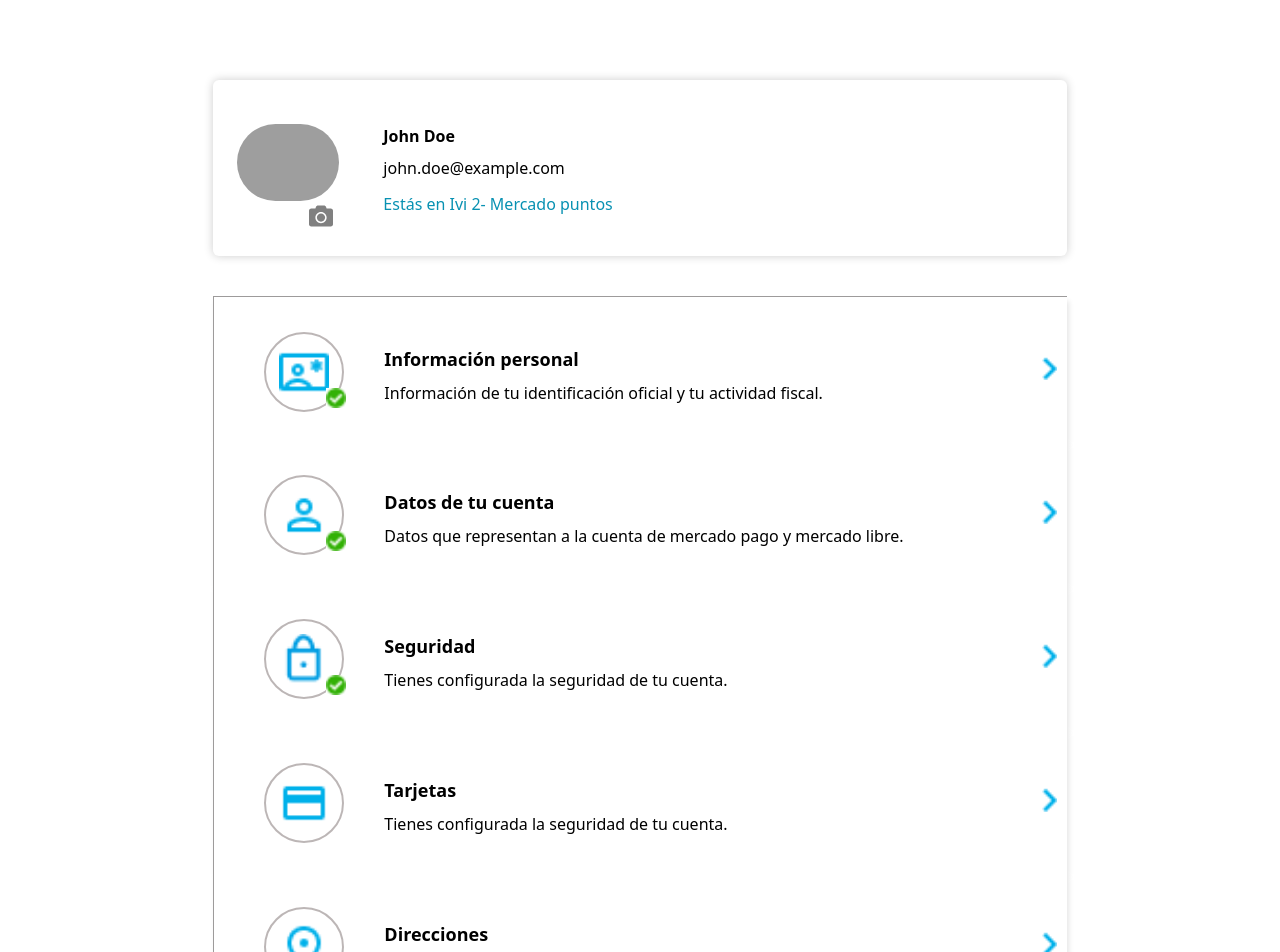
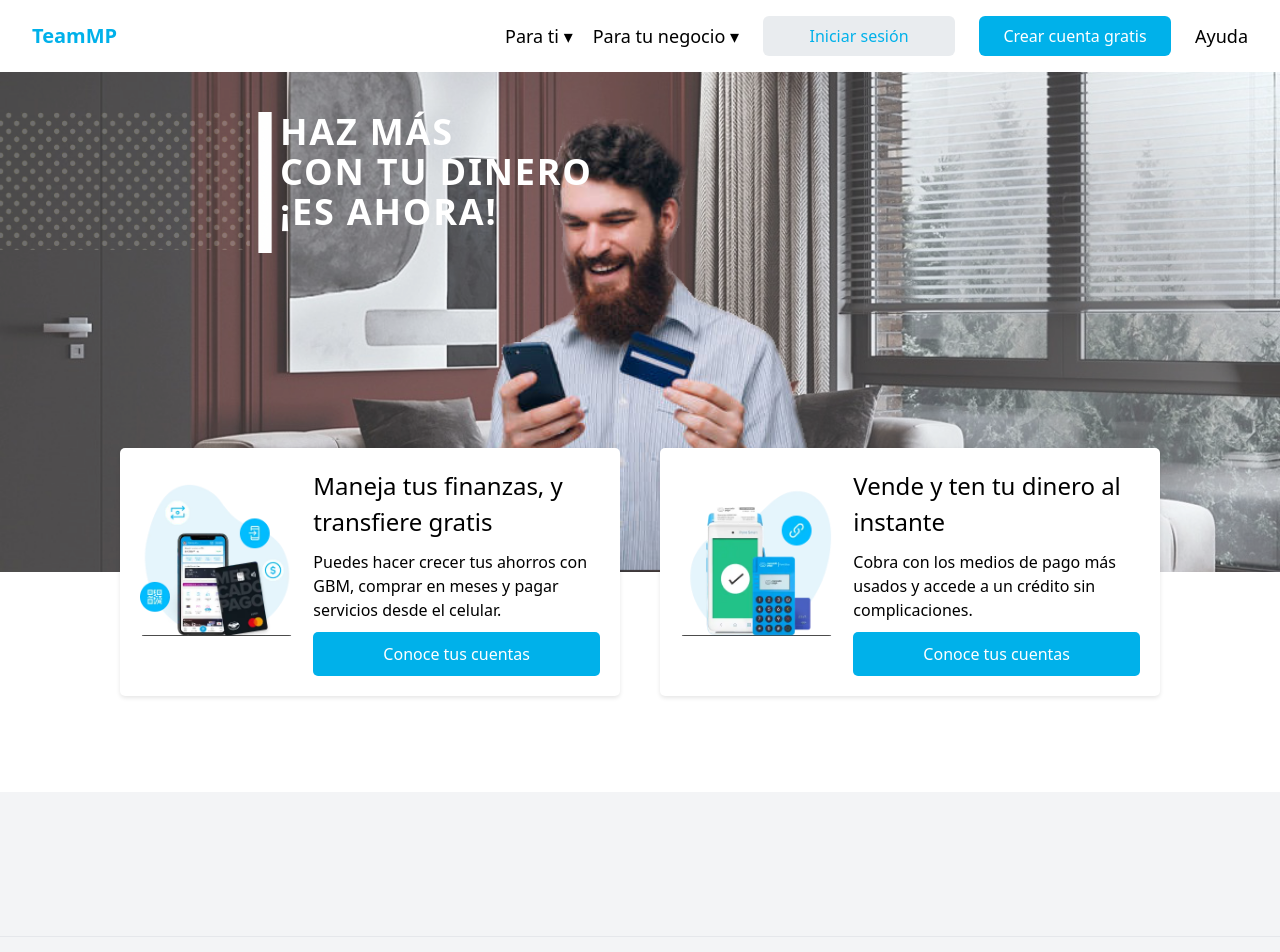
Before and after one commit to illiCristian/NestJs-Backend-Wallet, a Next.js app in the folder client/: page / in a window 1280 px wide. Shown: the top 952 px of the page. Built offline with nearby package versions, Linux system fonts and the light colour scheme; grey boxes are pictures that could not be loaded.

Commit message:
finished profile

```diff
--- a/client/src/app/page.tsx
+++ b/client/src/app/page.tsx
@@ -1,17 +1,14 @@
 import { Navbar } from '@/components'
 import Providers from './providers'
 import Footer from '../components/LandingPage/Footer/Footer'
-import Profile from '@/app/home/profile/page'
 
 const Page = (): JSX.Element => {
   return (
     <div>
       <Providers>
-        {/* <Navbar /> */}
-        <main>
-          <Profile />
-        </main>
-        {/* <Footer /> */}
+        <Navbar />
+        <main></main>
+        <Footer />
       </Providers>
     </div>
   )
```
